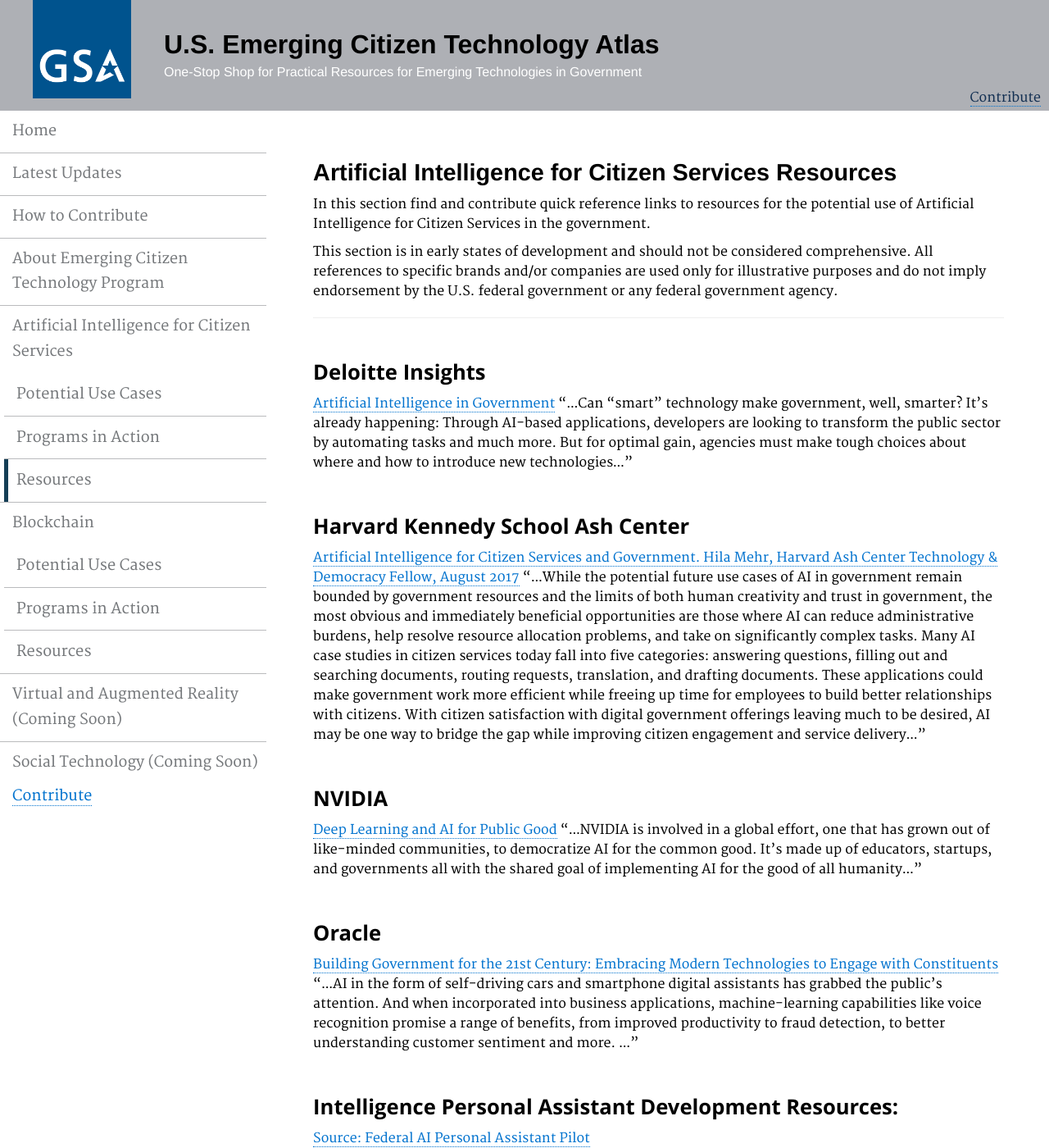
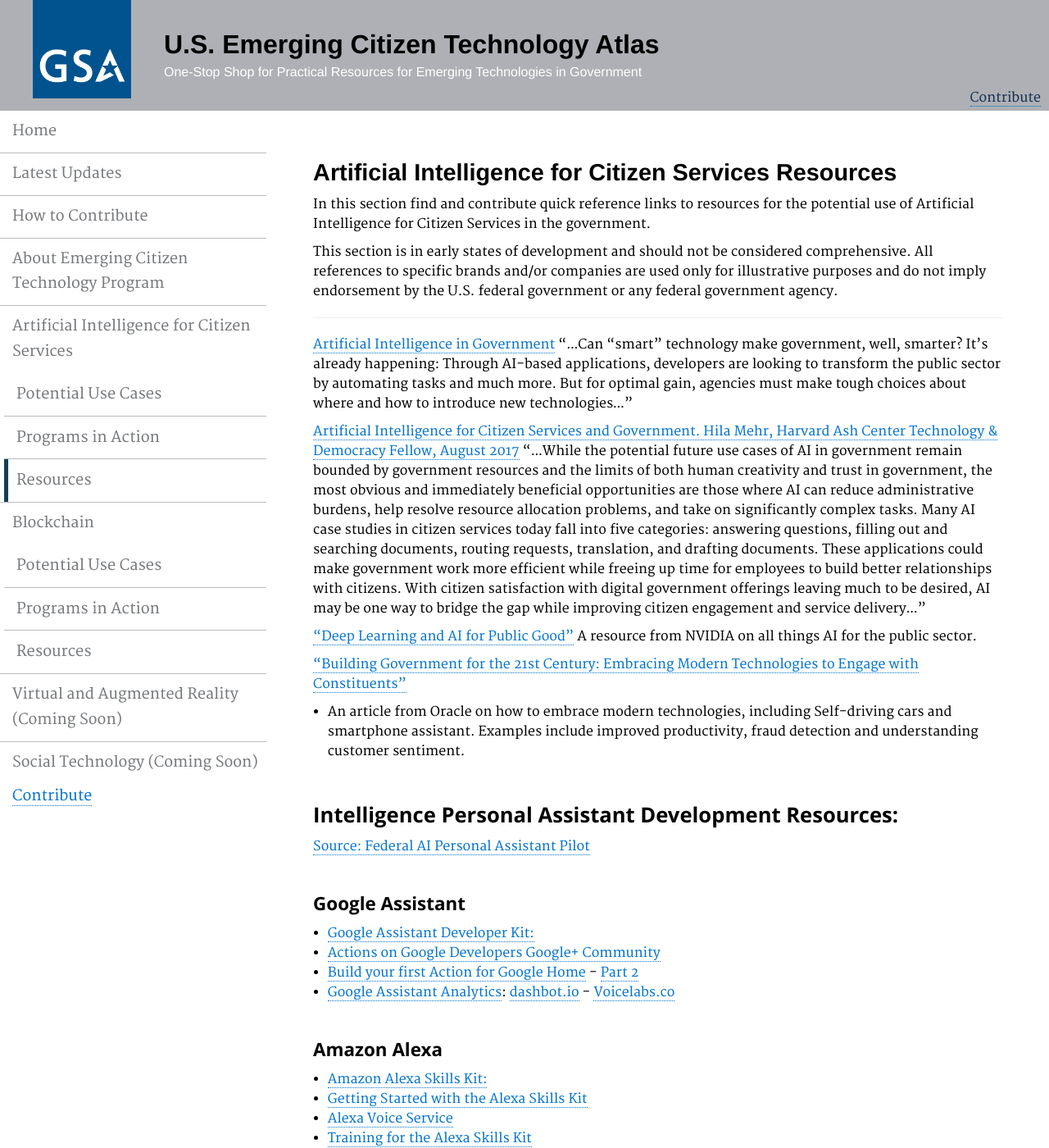
Before and after one commit to GSA/emerging-technology-atlas, a Jekyll site: the page built from pages/artificial-intelligence-resources.md, in a window 1280 px wide and 1400 px high. Shown: the whole window at 82% size. Built offline with Jekyll 4.4.1, drawn with Linux system fonts in a browser that asks for light colours.

Commit message:
Update artificial-intelligence-resources.md

```diff
--- a/pages/artificial-intelligence-resources.md
+++ b/pages/artificial-intelligence-resources.md
@@ -13,22 +13,17 @@ description: ""
 
 ***
 
-### Deloitte Insights
 <a href="https://dupress.deloitte.com/dup-us-en/focus/cognitive-technologies/artificial-intelligence-government-summary.html">Artificial Intelligence in Government</a> "...Can “smart” technology make government, well, smarter? It’s already happening: Through AI-based applications, developers are looking to transform the public sector by automating tasks and much more. But for optimal gain, agencies must make tough choices about where and how to introduce new technologies..."
 
-### Harvard Kennedy School Ash Center
 <a href="https://ash.harvard.edu/files/ash/files/artificial_intelligence_for_citizen_services.pdf">Artificial Intelligence for Citizen Services
 and Government. Hila Mehr, Harvard Ash Center Technology & Democracy Fellow, August 2017</a>
 "...While the potential future use cases of AI in government remain bounded by government resources and the limits of both human creativity and trust in government, the most obvious and immediately beneficial opportunities are those where AI can reduce administrative burdens, help resolve resource allocation problems, and take on significantly complex tasks. Many AI case studies in citizen services today fall into five categories: answering questions, filling out and searching documents, routing requests, translation, and drafting documents. These applications could make government work more efficient while freeing up time for employees to build better relationships with citizens. With citizen satisfaction with digital government offerings leaving much to be desired, AI may be one way to bridge the gap while improving citizen engagement and service delivery..."
 
-### NVIDIA
-<a href="https://www.nvidia.com/en-us/deep-learning-ai/industries/public-good/">Deep Learning and AI for Public Good</a> "...NVIDIA is involved in a global effort, one that has grown out of like-minded communities, to democratize AI for the common good. It’s made up of educators, startups, and governments all with the shared goal of implementing AI for the good of all humanity..."
+<a href="https://www.nvidia.com/en-us/deep-learning-ai/industries/public-good/">"Deep Learning and AI for Public Good"</a> A resource from NVIDIA on all things AI for the public sector.
 
-### Oracle
-<a href="http://www.oracle.com/us/industries/public-sector/build-gov-21-century-br-2389343.pdf">Building Government
-for the 21st Century: Embracing Modern Technologies to Engage with Constituents</a>
-"...AI in the form of self-driving cars and smartphone digital assistants has grabbed the public’s attention. And when incorporated into business applications, machine-learning capabilities like voice recognition promise a range of benefits,
-from improved productivity to fraud detection, to better understanding customer sentiment and more. ..."
+<a href="http://www.oracle.com/us/industries/public-sector/build-gov-21-century-br-2389343.pdf">"Building Government
+for the 21st Century: Embracing Modern Technologies to Engage with Constituents"</a>
+- An article from Oracle on how to embrace modern technologies, including Self-driving cars and smartphone assistant. Examples include improved productivity, fraud detection and understanding customer sentiment.
 
 ### Intelligence Personal Assistant Development Resources:
 <a href="https://github.com/GSA/AI-Assistant-Pilot/wiki/Resources">Source: Federal AI Personal Assistant Pilot</a>
```
